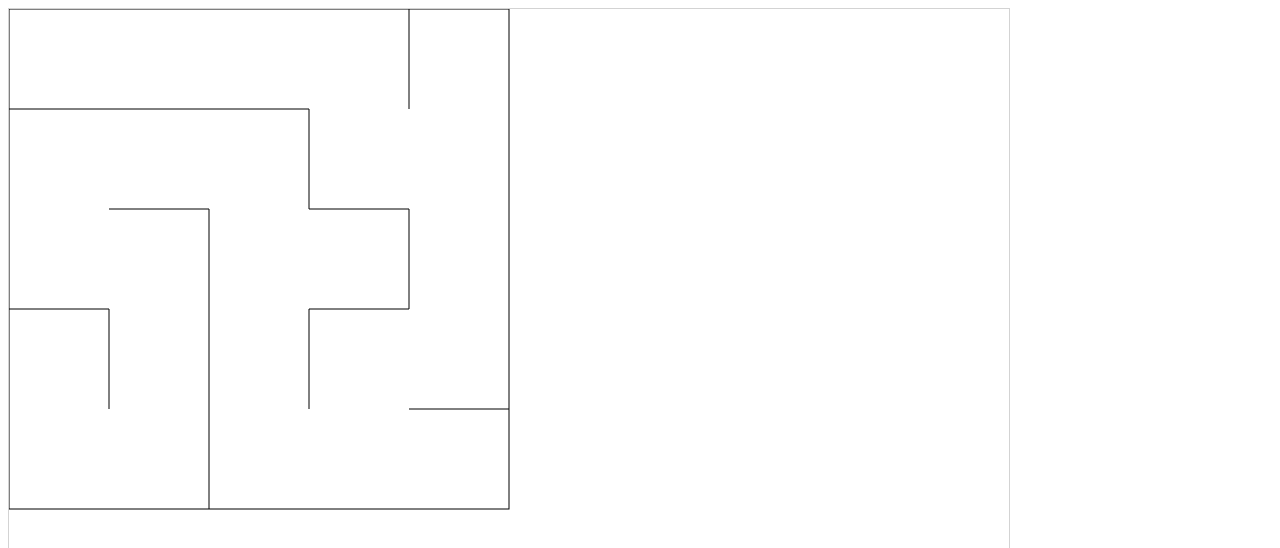
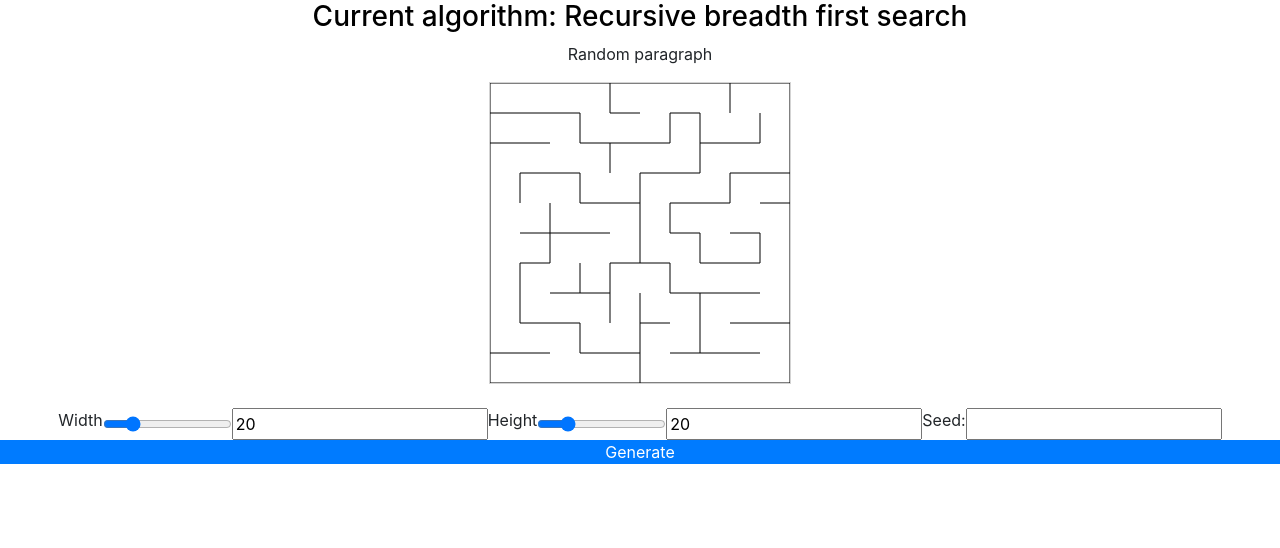
Before and after one commit to Yummeh/Maze-generation, a plain HTML site: page index.html in a window 1280 px wide. Shown: the top 548 px of the page. Drawn offline with nearby package versions, Linux system fonts and the light colour scheme.

Commit message:
Some html

```diff
--- /dev/null
+++ b/CSS/style.css
@@ -0,0 +1,16 @@
+h3 {
+    color: black;
+    align-self: center;
+}
+
+#canvas {
+    margin: 0 auto;
+}
+
+.generateMaze {
+    width: 100px;
+}
+
+#myContainer {
+    width: 100;
+}
--- /dev/null
+++ b/JS/jqueryFunctions.js
@@ -0,0 +1,6 @@
+$(function() {
+    $("p").click(function() {
+        generateMaze();
+    });
+    // $("#generateMaze").click(());
+});
--- a/JS/maze.js
+++ b/JS/maze.js
@@ -199,13 +199,16 @@ class DepthFirstMaze extends Maze {
     }
 }
 
-main = function() {
+function generateMaze() {
+    console.log("called");
     var c = document.querySelector('canvas');
     var ctx = c.getContext("2d");
 
-    const maze = new DepthFirstMaze(0, 0, 500, 500, 5, 5, c, ctx);
+    ctx.clearRect(0, 0, canvas.width, canvas.height);
+
+    const maze = new DepthFirstMaze(0, 0, c.width, c.height, 10, 10, c, ctx);
     maze.generateMaze(0, 0);
     maze.drawMaze();
 }
 
-main();
+generateMaze();
--- a/index.html
+++ b/index.html
@@ -1,17 +1,42 @@
 <!DOCTYPE html>
 <html lang="en" dir="ltr">
     <head>
+        <link rel="stylesheet" href="https://stackpath.bootstrapcdn.com/bootstrap/4.5.2/css/bootstrap.min.css" integrity="sha384-JcKb8q3iqJ61gNV9KGb8thSsNjpSL0n8PARn9HuZOnIxN0hoP+VmmDGMN5t9UJ0Z" crossorigin="anonymous">
+        <link rel="stylesheet" href="CSS/style.css">
         <meta charset="utf-8">
         <title>Maze generator</title>
     </head>
     <body>
         <div class="page-container">
-            <canvas id="canvas" width="1000" height="1000" style="border:1px solid #d3d3d3;">
-                Your browser does not support the HTML5 canvas tag.
-            </canvas>
+            <div class="myContainer text-center">
+                <h3>Current algorithm: Recursive breadth first search</h3>
+                <p>Random paragraph</p>
+                <canvas class="d-flex justify-content-center" id="canvas" width="300" height="300" style="border:1px solid #d3d3d3;">
+                    Your browser does not support the HTML5 canvas tag.
+                </canvas>
+                <br>
+
+                <form class="d-flex justify-content-center">
+                    <label for="width">Width</label>
+                    <input type="range" id="width" name="width" min="0" max="100" value="20">
+                    <input type="text" id="widthInput" name="widthInput" value="20">
+                    <label for="height">Height</label>
+                    <input type="range" id="height" name="height" min="0" max="100" value="20">
+                    <input type="text" id="heightInput" name="heightInput" value="20"><br>
+                    <label for="seed">Seed: </label>
+                    <input type="text" id="seed" name="seed">
+                </form>
+                <p class="generatemMaze brn btn-primary" id="generateMaze">Generate</p>
+            </div>
         </div>
+
+
         <script src=https://cdnjs.cloudflare.com/ajax/libs/seedrandom/2.3.10/seedrandom.min.js></script>
         <script src="JS/maze.js"></script>
 
+        <script src="https://code.jquery.com/jquery-3.5.1.slim.min.js" integrity="sha384-DfXdz2htPH0lsSSs5nCTpuj/zy4C+OGpamoFVy38MVBnE+IbbVYUew+OrCXaRkfj" crossorigin="anonymous"></script>
+        <script src="https://cdn.jsdelivr.net/npm/popper.js@1.16.1/dist/umd/popper.min.js" integrity="sha384-9/reFTGAW83EW2RDu2S0VKaIzap3H66lZH81PoYlFhbGU+6BZp6G7niu735Sk7lN" crossorigin="anonymous"></script>
+        <script src="https://stackpath.bootstrapcdn.com/bootstrap/4.5.2/js/bootstrap.min.js" integrity="sha384-B4gt1jrGC7Jh4AgTPSdUtOBvfO8shuf57BaghqFfPlYxofvL8/KUEfYiJOMMV+rV" crossorigin="anonymous"></script>
+        <script src="JS/jqueryFunctions.js"></script>
     </body>
 </html>
```
